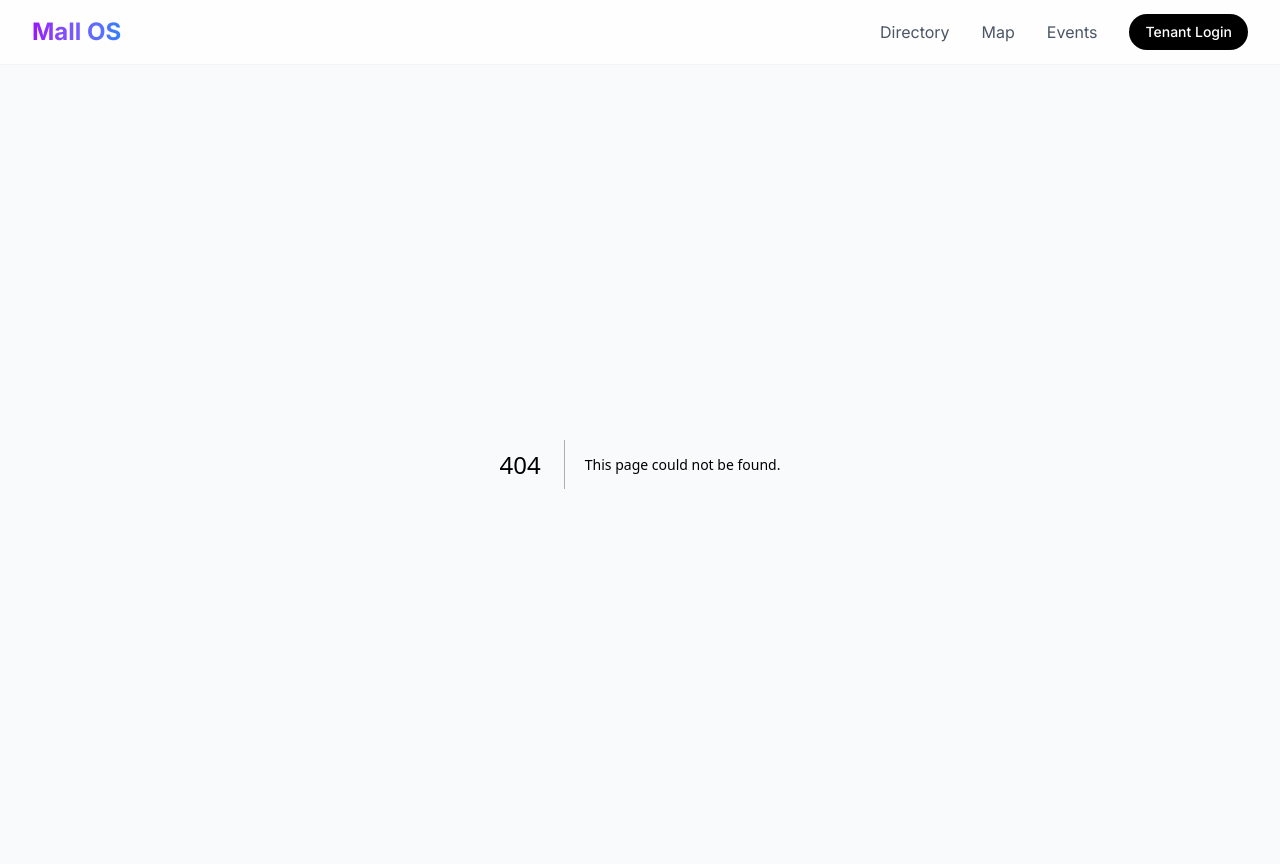
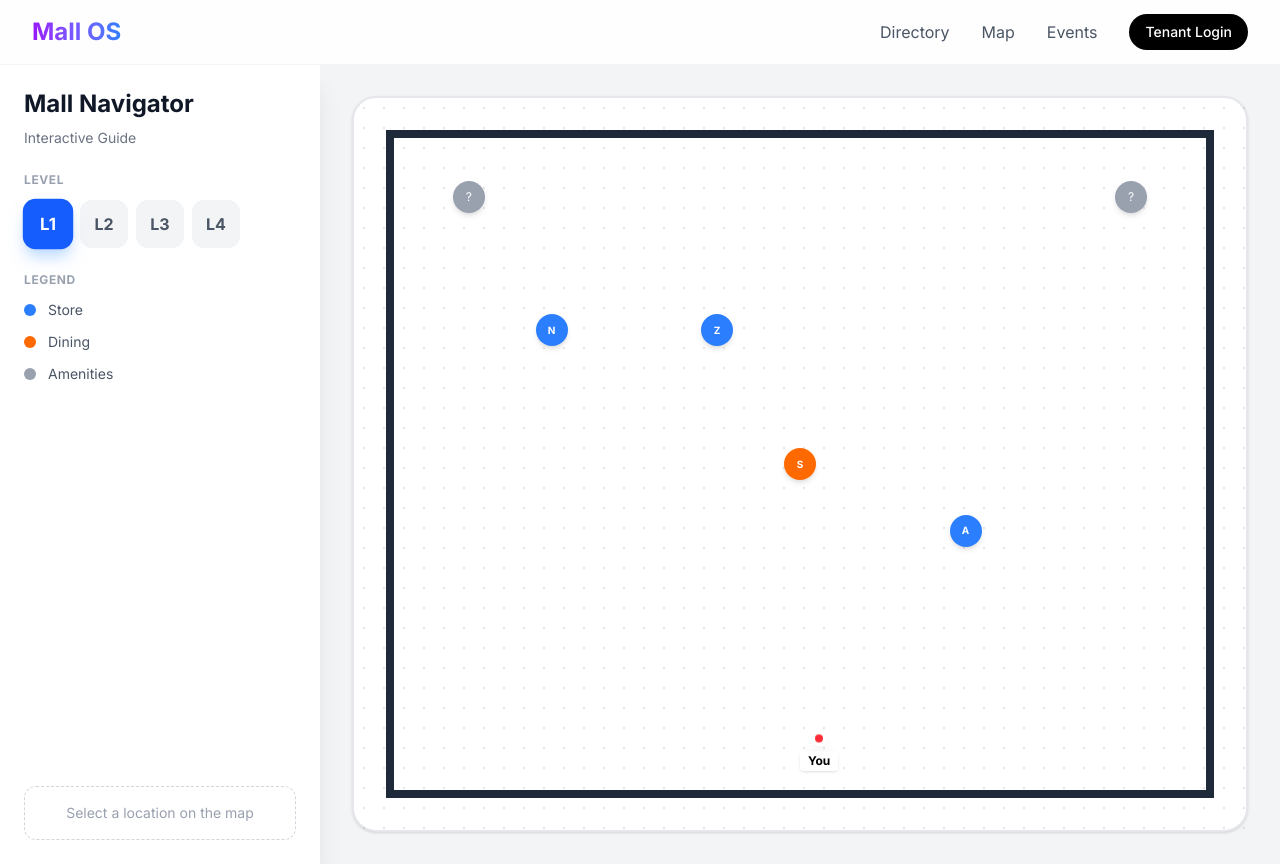
Before and after one commit to saharsh3008/digital-mall, a Next.js app in the folder client/: page /map in a window 1280 px wide. Before the commit this address had no page. Built offline with nearby package versions, Linux system fonts and the light colour scheme.

Commit message:
feat: add interactive map page

```diff
--- /dev/null
+++ b/client/src/app/map/page.tsx
@@ -0,0 +1,137 @@
+'use client';
+
+import { useState } from 'react';
+import Image from 'next/image';
+
+const FLOORS = [1, 2, 3, 4];
+
+// Simple coordinate system for demo purposes
+// In a real app, this would be GeoJSON
+const POIs = [
+    { id: '101', name: 'Nike', x: 20, y: 30, floor: 1, type: 'store' },
+    { id: '102', name: 'Zara', x: 40, y: 30, floor: 1, type: 'store' },
+    { id: '105', name: 'Apple', x: 70, y: 60, floor: 1, type: 'store' },
+    { id: '108', name: 'Starbucks', x: 50, y: 50, floor: 1, type: 'cafe' },
+    { id: '201', name: 'Uniqlo', x: 30, y: 40, floor: 2, type: 'store' },
+    { id: '305', name: 'Sony', x: 60, y: 30, floor: 3, type: 'store' },
+    { id: '401', name: 'McDonalds', x: 50, y: 50, floor: 4, type: 'food' },
+    { id: 'e1', name: 'Elevator', x: 10, y: 10, floor: 1, type: 'amenity' },
+    { id: 'r1', name: 'Restroom', x: 90, y: 10, floor: 1, type: 'amenity' },
+];
+
+export default function MapPage() {
+    const [activeFloor, setActiveFloor] = useState(1);
+    const [selectedPoi, setSelectedPoi] = useState<any>(null);
+
+    const currentPois = POIs.filter(p => p.floor === activeFloor);
+
+    return (
+        <div className="min-h-screen bg-gray-50 flex flex-col md:flex-row">
+            {/* Sidebar Controls */}
+            <div className="w-full md:w-80 bg-white p-6 shadow-xl z-20 flex flex-col gap-6">
+                <div>
+                    <h1 className="text-2xl font-bold text-gray-900 mb-2">Mall Navigator</h1>
+                    <p className="text-gray-500 text-sm">Interactive Guide</p>
+                </div>
+
+                {/* Floor Selector */}
+                <div>
+                    <label className="text-xs font-bold text-gray-400 uppercase tracking-wider mb-3 block">Level</label>
+                    <div className="flex gap-2">
+                        {FLOORS.map(floor => (
+                            <button
+                                key={floor}
+                                onClick={() => setActiveFloor(floor)}
+                                className={`w-12 h-12 rounded-xl font-bold transition-all ${activeFloor === floor
+                                        ? 'bg-blue-600 text-white shadow-lg shadow-blue-200 scale-105'
+                                        : 'bg-gray-100 text-gray-600 hover:bg-gray-200'
+                                    }`}
+                            >
+                                L{floor}
+                            </button>
+                        ))}
+                    </div>
+                </div>
+
+                {/* Legend */}
+                <div className="space-y-3">
+                    <label className="text-xs font-bold text-gray-400 uppercase tracking-wider block">Legend</label>
+                    <div className="flex items-center gap-3 text-sm text-gray-600">
+                        <span className="w-3 h-3 rounded-full bg-blue-500"></span> Store
+                    </div>
+                    <div className="flex items-center gap-3 text-sm text-gray-600">
+                        <span className="w-3 h-3 rounded-full bg-orange-500"></span> Dining
+                    </div>
+                    <div className="flex items-center gap-3 text-sm text-gray-600">
+                        <span className="w-3 h-3 rounded-full bg-gray-400"></span> Amenities
+                    </div>
+                </div>
+
+                {/* Selected Info */}
+                {selectedPoi ? (
+                    <div className="mt-auto bg-blue-50 p-4 rounded-xl border border-blue-100 animate-fade-in">
+                        <h3 className="font-bold text-gray-900">{selectedPoi.name}</h3>
+                        <p className="text-sm text-blue-600">Level {selectedPoi.floor}</p>
+                        <button className="mt-3 w-full py-2 bg-blue-600 text-white text-sm font-medium rounded-lg hover:bg-blue-700">
+                            Navigate Here
+                        </button>
+                    </div>
+                ) : (
+                    <div className="mt-auto p-4 border border-dashed border-gray-300 rounded-xl text-center text-gray-400 text-sm">
+                        Select a location on the map
+                    </div>
+                )}
+            </div>
+
+            {/* Map Canvas */}
+            <div className="flex-1 relative overflow-hidden bg-gray-100 cursor-grab active:cursor-grabbing">
+                {/* Placeholder SVG Map Background */}
+                <div className="absolute inset-8 bg-white rounded-3xl shadow-sm border-2 border-gray-200 p-8 transform transition-all">
+                    {/* Grid Lines */}
+                    <div className="absolute inset-0 opacity-10"
+                        style={{ backgroundImage: 'radial-gradient(#000 1px, transparent 1px)', backgroundSize: '20px 20px' }}
+                    />
+
+                    <div className="relative w-full h-full">
+                        {/* Structural Walls (Abstract) */}
+                        <div className="absolute top-0 left-0 w-full h-2 bg-gray-800"></div>
+                        <div className="absolute bottom-0 left-0 w-full h-2 bg-gray-800"></div>
+                        <div className="absolute top-0 left-0 h-full w-2 bg-gray-800"></div>
+                        <div className="absolute top-0 right-0 h-full w-2 bg-gray-800"></div>
+
+                        {/* POI Markers */}
+                        {currentPois.map(poi => (
+                            <button
+                                key={poi.id}
+                                onClick={() => setSelectedPoi(poi)}
+                                className={`absolute w-8 h-8 -ml-4 -mt-4 rounded-full flex items-center justify-center shadow-md transition-transform hover:scale-125 ${selectedPoi?.id === poi.id ? 'ring-4 ring-blue-200 z-10 scale-125' : ''
+                                    } ${poi.type === 'store' ? 'bg-blue-500 text-white' :
+                                        poi.type === 'food' || poi.type === 'cafe' ? 'bg-orange-500 text-white' :
+                                            'bg-gray-400 text-white'
+                                    }`}
+                                style={{ left: `${poi.x}%`, top: `${poi.y}%` }}
+                            >
+                                {poi.type === 'amenity' ? (
+                                    <span className="text-xs">?</span>
+                                ) : (
+                                    <span className="text-[10px] font-bold">{poi.name[0]}</span>
+                                )}
+
+                                {/* Label */}
+                                <span className="absolute top-full mt-1 bg-gray-900 text-white text-xs px-2 py-0.5 rounded opacity-0 group-hover:opacity-100 whitespace-nowrap pointer-events-none">
+                                    {poi.name}
+                                </span>
+                            </button>
+                        ))}
+
+                        {/* "You Are Here" Marker */}
+                        <div className="absolute left-[50%] top-[90%] flex flex-col items-center">
+                            <div className="w-4 h-4 bg-red-500 rounded-full border-4 border-white shadow-lg animate-bounce"></div>
+                            <span className="bg-white/80 px-2 py-0.5 rounded text-xs font-bold shadow-sm mt-1">You</span>
+                        </div>
+                    </div>
+                </div>
+            </div>
+        </div>
+    );
+}
```
